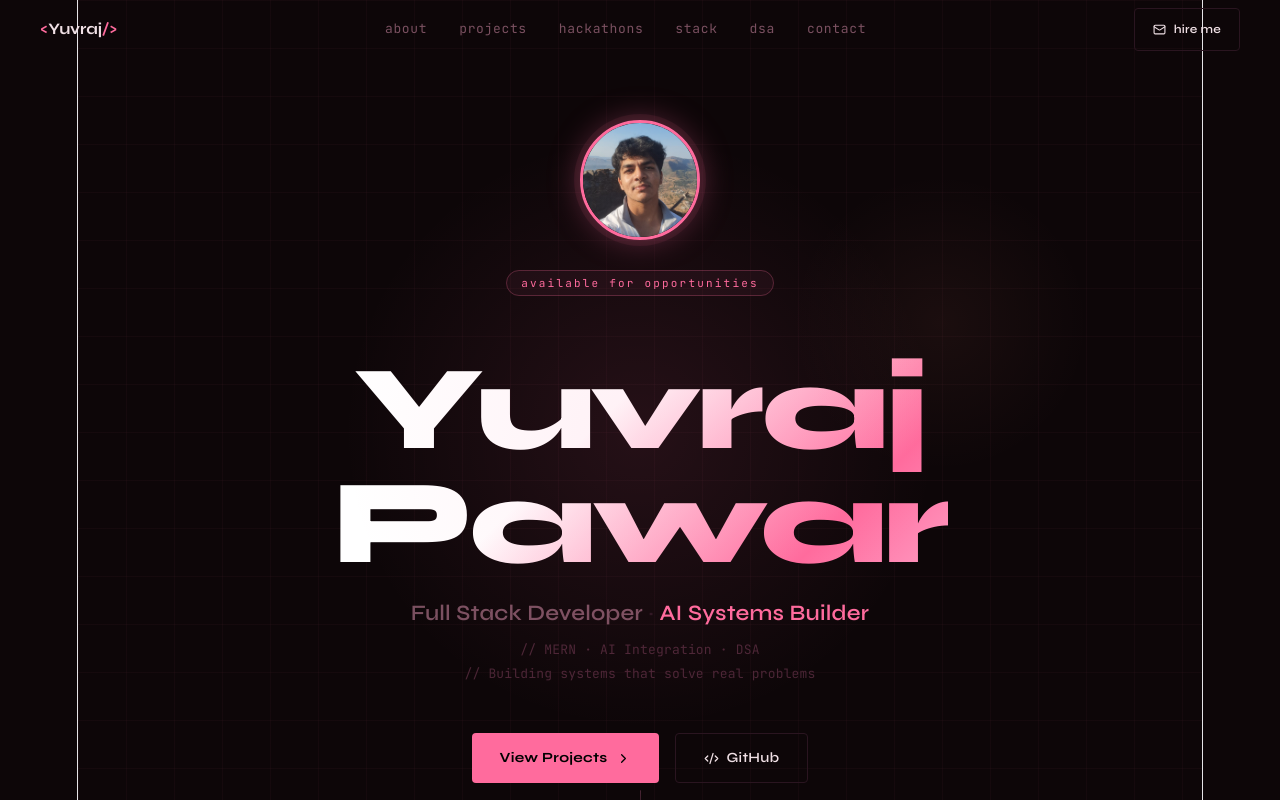
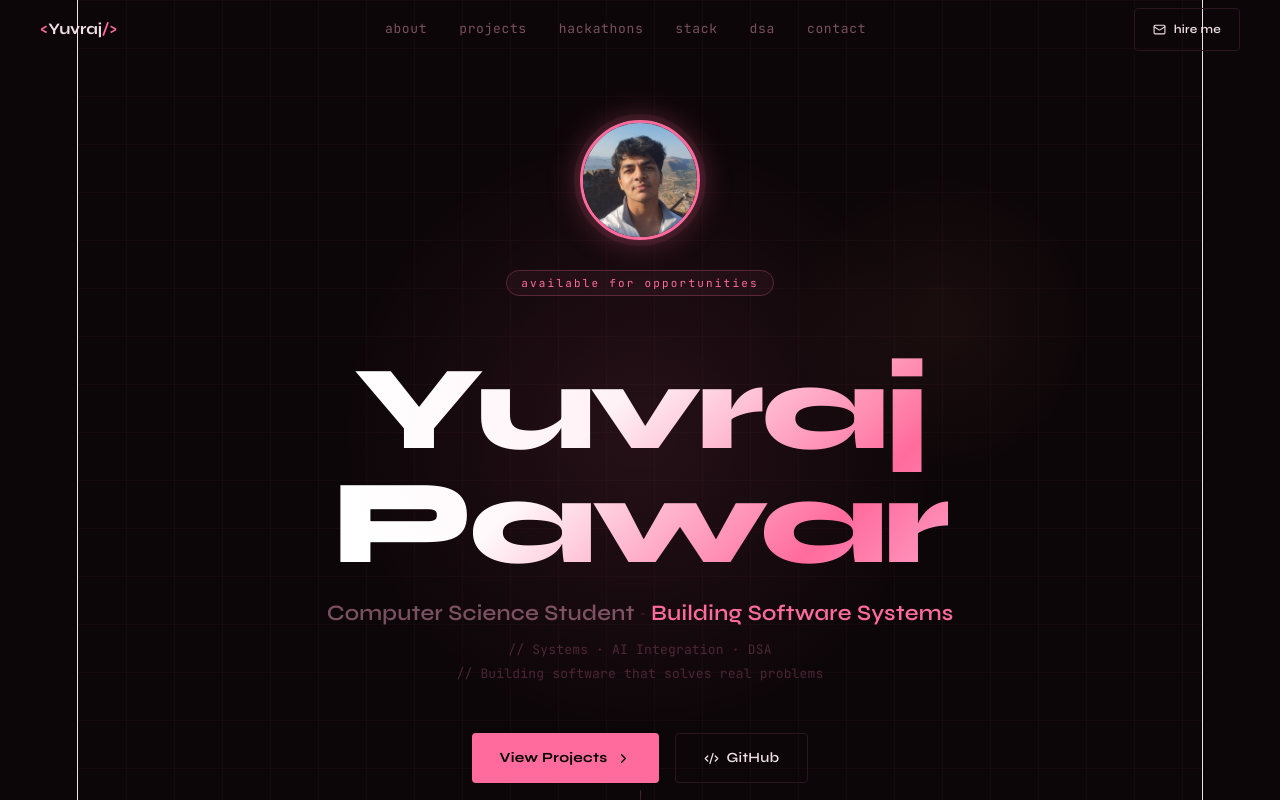
Before and after one commit to yuvi969/portfolio, a React app: page / in a window 1280 px wide. Shown: the top 800 px of the page. Built offline with nearby package versions, Linux system fonts and the light colour scheme; the HTML template or start-up script is replaced by a standard one.

Commit message:
Subtitle changed

```diff
--- a/src/App.jsx
+++ b/src/App.jsx
@@ -242,9 +242,9 @@ function Hero() {
     fontSize: "clamp(16px, 3vw, 22px)",
     fontWeight: 600, color: C.muted, letterSpacing: "0.01em",
   }}>
-          Full Stack Developer{" "}
+    Computer Science Student{" "}
     <span style={{ color: C.border }}>·</span>{" "}
-          <span style={{ color: C.accent }}>AI Systems Builder</span>
+    <span style={{ color: C.accent }}>Building Software Systems</span>
   </p>
 </motion.div>
 
@@ -252,8 +252,8 @@ function Hero() {
   fontSize: 13, color: C.subtle, maxWidth: 480, lineHeight: 1.8,
   marginBottom: 48,
 }}>
-        // MERN · AI Integration · DSA<br />
-        // Building systems that solve real problems
+  // Systems · AI Integration · DSA<br />
+  // Building software that solves real problems
 </motion.p>
 
       {/* CTAs */}
```
Lines whose indentation alone changed are shown as unchanged.
